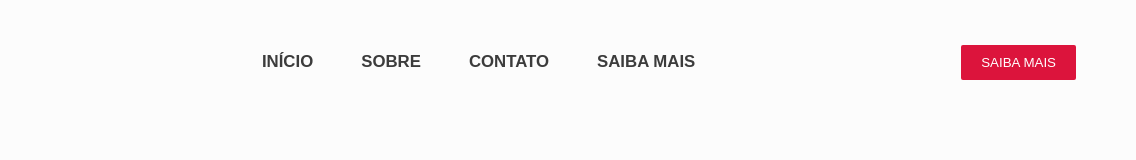
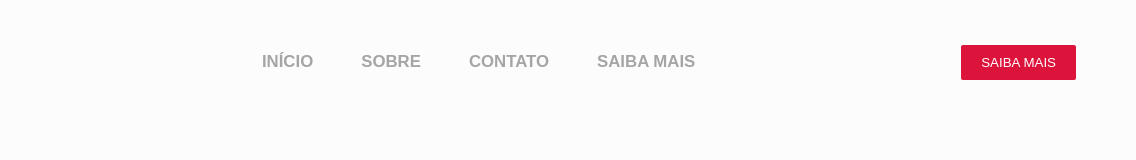
Before and after one commit to GustavoRMendes/barcelona-page, a plain HTML site: page index.html in a window 1280 px wide. Shown: the top 160 px of the page, 144-1280 px from the left. Drawn offline with Linux system fonts and the light colour scheme; grey boxes are pictures that could not be loaded.

Commit message:
update navbar

```diff
--- a/styles/style.css
+++ b/styles/style.css
@@ -28,7 +28,7 @@ header {
 }
 .navbar a {
   text-decoration: none;
-  color: #3c3c3c;
+  color: #a5a5a5;
   font-size: 1.05rem;
 }
 ul {
```
